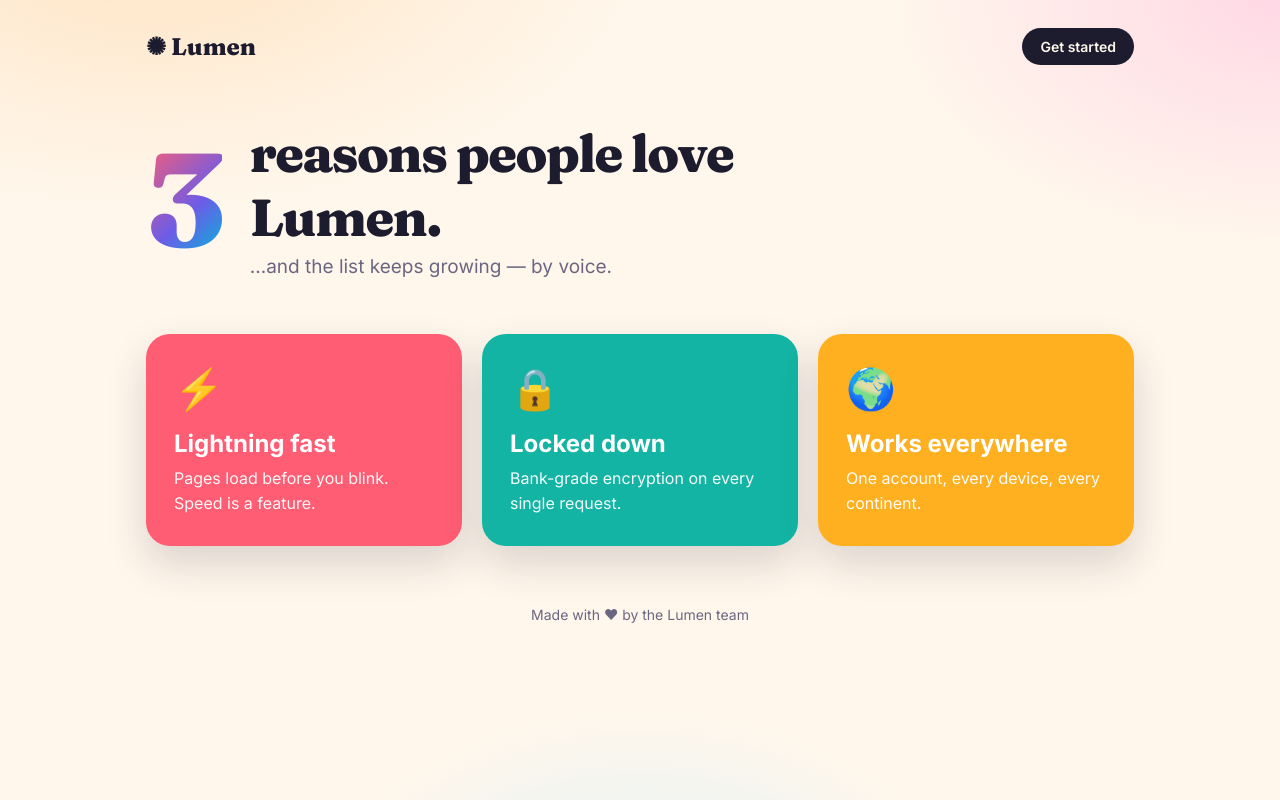
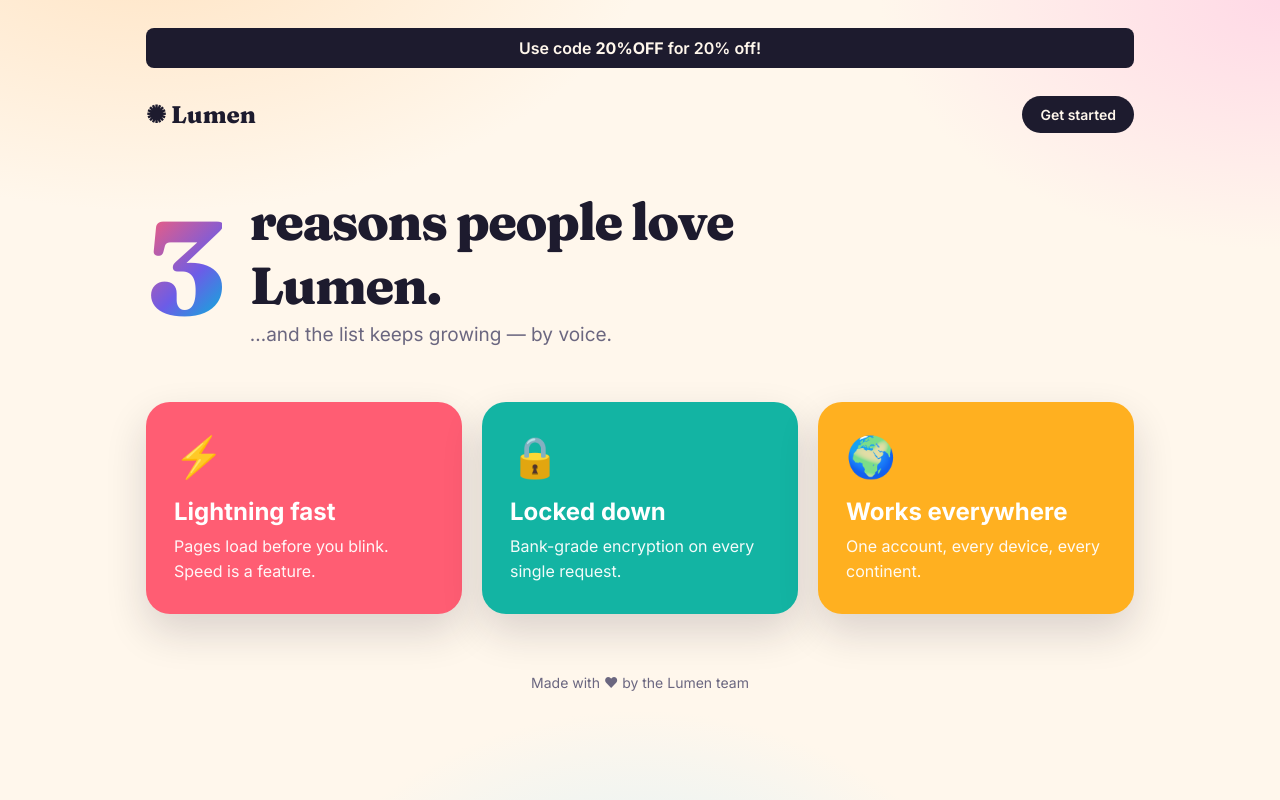
Before and after one commit to damienaubry/demo-target, a React (Vite) app: page / in a window 1280 px wide. Built offline with nearby package versions, Linux system fonts and the light colour scheme; the HTML template or start-up script is replaced by a standard one.

Commit message:
VoxBuild: Can you add a top bar with a promo code of 20%?

```diff
--- a/src/App.tsx
+++ b/src/App.tsx
@@ -21,6 +21,9 @@ export default function App() {
   const fullList = [...list, ...additionalFeatures];
   return (
     <main>
+      <div className="top-bar">
+        <span className="promo-code">Use code <strong>20%OFF</strong> for 20% off!</span>
+      </div>
       <nav>
         <span className="logo">✺ Lumen</span>
         <span className="navcta">Get started</span>
--- a/src/index.css
+++ b/src/index.css
@@ -35,6 +35,17 @@ nav {
   border-radius: 999px;
   font-weight: 600;
   font-size: 14px;
+}
+
+.top-bar {
+  background: var(--ink);
+  color: #fff7ec;
+  padding: 10px 20px;
+  text-align: center;
+  font-weight: 600;
+  font-size: 16px;
+  border-radius: 8px;
+  margin-bottom: 28px;
 }
 
 .hero { display: flex; align-items: center; gap: 28px; margin-bottom: 56px; }
```
